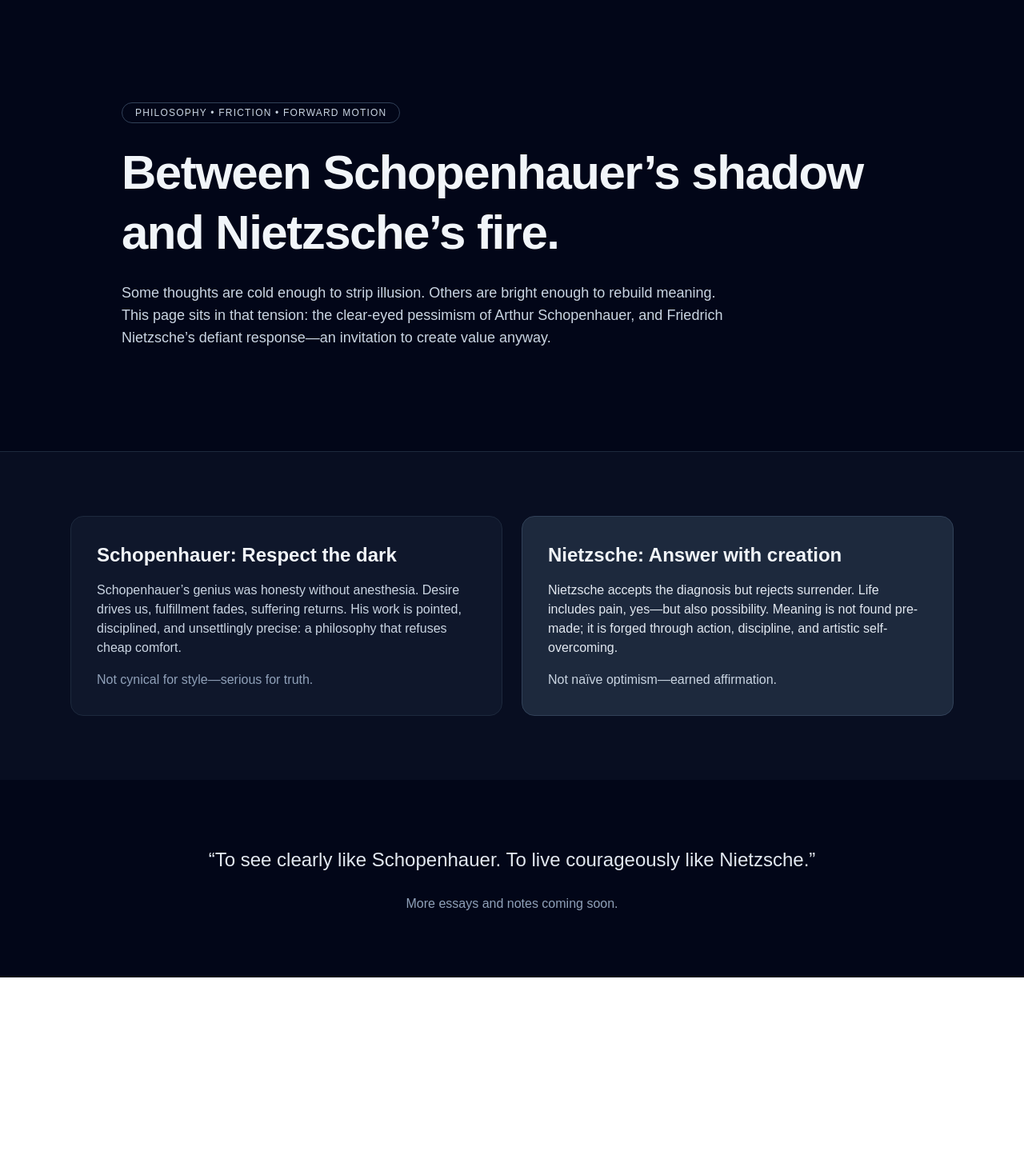
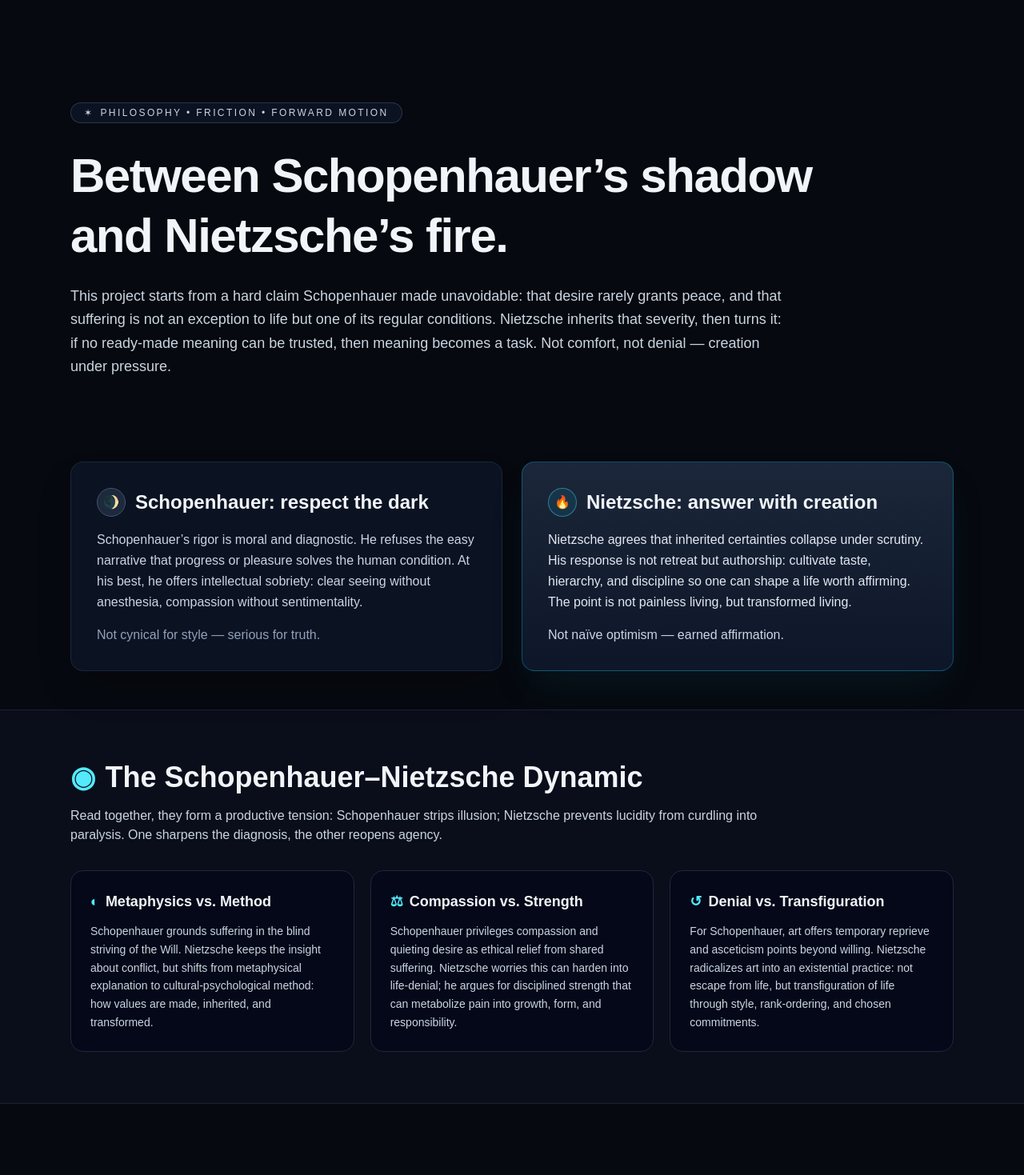
Before and after one commit to camlillico-hash/bos360-site, a Next.js app: page / in a window 1280 px wide. Shown: the top 1469 px of the page at 80% size. Before the commit the page ends 1222 px from the top, so only its background shows below. Built offline with nearby package versions, Linux system fonts and the light colour scheme.

Commit message:
Refresh philosophy homepage: deeper Schopenhauer–Nietzsche dynamic and icon-led modern styling

```diff
--- a/app/page.tsx
+++ b/app/page.tsx
@@ -4,53 +4,128 @@ description:
     "A small corner of the internet for sharp ideas, difficult truths, and life-affirming philosophy.",
 };
 
+const dynamicPoints = [
+  {
+    icon: "◐",
+    title: "Metaphysics vs. Method",
+    text: "Schopenhauer grounds suffering in the blind striving of the Will. Nietzsche keeps the insight about conflict, but shifts from metaphysical explanation to cultural-psychological method: how values are made, inherited, and transformed.",
+  },
+  {
+    icon: "⚖",
+    title: "Compassion vs. Strength",
+    text: "Schopenhauer privileges compassion and quieting desire as ethical relief from shared suffering. Nietzsche worries this can harden into life-denial; he argues for disciplined strength that can metabolize pain into growth, form, and responsibility.",
+  },
+  {
+    icon: "↺",
+    title: "Denial vs. Transfiguration",
+    text: "For Schopenhauer, art offers temporary reprieve and asceticism points beyond willing. Nietzsche radicalizes art into an existential practice: not escape from life, but transfiguration of life through style, rank-ordering, and chosen commitments.",
+  },
+];
+
 export default function Home() {
   return (
-<main className="min-h-screen bg-slate-950 text-slate-100">
+    <main className="min-h-screen bg-[#06090f] text-slate-100">
+      <div className="pointer-events-none fixed inset-0 -z-10 overflow-hidden">
+        <div className="absolute -top-24 -left-24 h-80 w-80 rounded-full bg-violet-500/20 blur-3xl" />
+        <div className="absolute top-1/4 -right-20 h-96 w-96 rounded-full bg-cyan-400/15 blur-3xl" />
+        <div className="absolute bottom-0 left-1/3 h-72 w-72 rounded-full bg-emerald-400/10 blur-3xl" />
+      </div>
+
       {/* Hero */}
-<section className="mx-auto max-w-5xl px-6 py-24 md:py-32">
-<p className="inline-block rounded-full border border-slate-700 px-4 py-1 text-xs tracking-widest text-slate-300 uppercase">
-Philosophy • Friction • Forward Motion
+      <section className="mx-auto max-w-6xl px-6 pb-14 pt-24 md:pt-32">
+        <p className="inline-flex items-center gap-2 rounded-full border border-slate-700/80 bg-slate-900/70 px-4 py-1 text-xs uppercase tracking-[0.2em] text-slate-300 backdrop-blur">
+          <span aria-hidden>✶</span> Philosophy • Friction • Forward Motion
         </p>
 
-<h1 className="mt-6 text-4xl font-bold leading-tight tracking-tight md:text-6xl">
+        <h1 className="mt-7 max-w-5xl text-4xl font-bold leading-tight tracking-tight md:text-6xl">
           Between Schopenhauer’s shadow and Nietzsche’s fire.
         </h1>
 
-<p className="mt-6 max-w-3xl text-lg text-slate-300">
-Some thoughts are cold enough to strip illusion. Others are bright enough
-to rebuild meaning. This page sits in that tension: the clear-eyed
-pessimism of Arthur Schopenhauer, and Friedrich Nietzsche’s defiant
-response—an invitation to create value anyway.
+        <p className="mt-6 max-w-4xl text-lg leading-relaxed text-slate-300">
+          This project starts from a hard claim Schopenhauer made unavoidable:
+          that desire rarely grants peace, and that suffering is not an exception
+          to life but one of its regular conditions. Nietzsche inherits that
+          severity, then turns it: if no ready-made meaning can be trusted, then
+          meaning becomes a task. Not comfort, not denial — creation under
+          pressure.
         </p>
       </section>
 
-{/* Two-column contrast */}
-<section className="border-t border-slate-800 bg-slate-900/50 py-20">
-<div className="mx-auto grid max-w-6xl gap-6 px-6 md:grid-cols-2">
-<article className="rounded-2xl border border-slate-800 bg-slate-900 p-8">
-<h2 className="text-2xl font-semibold">Schopenhauer: Respect the dark</h2>
-<p className="mt-4 text-slate-300">
-Schopenhauer’s genius was honesty without anesthesia. Desire drives us,
-fulfillment fades, suffering returns. His work is pointed, disciplined,
-and unsettlingly precise: a philosophy that refuses cheap comfort.
+      {/* Core contrast cards */}
+      <section className="mx-auto max-w-6xl px-6 py-8 md:py-12">
+        <div className="grid gap-6 md:grid-cols-2">
+          <article className="rounded-2xl border border-slate-800/90 bg-slate-900/70 p-8 shadow-2xl shadow-black/25 backdrop-blur">
+            <h2 className="flex items-center gap-3 text-2xl font-semibold text-slate-100">
+              <span className="inline-flex h-9 w-9 items-center justify-center rounded-full border border-slate-600 bg-slate-800 text-base">
+                🌒
+              </span>
+              Schopenhauer: respect the dark
+            </h2>
+            <p className="mt-4 leading-relaxed text-slate-300">
+              Schopenhauer’s rigor is moral and diagnostic. He refuses the easy
+              narrative that progress or pleasure solves the human condition. At
+              his best, he offers intellectual sobriety: clear seeing without
+              anesthesia, compassion without sentimentality.
             </p>
             <p className="mt-4 text-slate-400">
-Not cynical for style—serious for truth.
+              Not cynical for style — serious for truth.
             </p>
           </article>
 
-<article className="rounded-2xl border border-slate-700 bg-slate-800 p-8">
-<h2 className="text-2xl font-semibold">Nietzsche: Answer with creation</h2>
-<p className="mt-4 text-slate-200">
-Nietzsche accepts the diagnosis but rejects surrender. Life includes
-pain, yes—but also possibility. Meaning is not found pre-made; it is
-forged through action, discipline, and artistic self-overcoming.
+          <article className="rounded-2xl border border-cyan-400/30 bg-gradient-to-b from-slate-800/95 to-slate-900/95 p-8 shadow-2xl shadow-cyan-900/20 backdrop-blur">
+            <h2 className="flex items-center gap-3 text-2xl font-semibold text-slate-100">
+              <span className="inline-flex h-9 w-9 items-center justify-center rounded-full border border-cyan-300/40 bg-cyan-400/10 text-base text-cyan-200">
+                🔥
+              </span>
+              Nietzsche: answer with creation
+            </h2>
+            <p className="mt-4 leading-relaxed text-slate-200">
+              Nietzsche agrees that inherited certainties collapse under
+              scrutiny. His response is not retreat but authorship: cultivate
+              taste, hierarchy, and discipline so one can shape a life worth
+              affirming. The point is not painless living, but transformed
+              living.
             </p>
             <p className="mt-4 text-slate-300">
-Not naïve optimism—earned affirmation.
+              Not naïve optimism — earned affirmation.
             </p>
           </article>
+        </div>
+      </section>
+
+      {/* Dynamic elaboration */}
+      <section className="border-y border-slate-800/80 bg-slate-900/40 py-16">
+        <div className="mx-auto max-w-6xl px-6">
+          <h2 className="flex items-center gap-3 text-3xl font-bold md:text-4xl">
+            <span aria-hidden className="text-cyan-300">
+              ◉
+            </span>
+            The Schopenhauer–Nietzsche Dynamic
+          </h2>
+          <p className="mt-4 max-w-4xl text-slate-300">
+            Read together, they form a productive tension: Schopenhauer strips
+            illusion; Nietzsche prevents lucidity from curdling into paralysis.
+            One sharpens the diagnosis, the other reopens agency.
+          </p>
+
+          <div className="mt-8 grid gap-5 md:grid-cols-3">
+            {dynamicPoints.map((point) => (
+              <article
+                key={point.title}
+                className="rounded-2xl border border-slate-800 bg-slate-950/70 p-6 transition hover:-translate-y-0.5 hover:border-cyan-400/30"
+              >
+                <h3 className="flex items-center gap-2 text-lg font-semibold text-slate-100">
+                  <span aria-hidden className="text-cyan-300">
+                    {point.icon}
+                  </span>
+                  {point.title}
+                </h3>
+                <p className="mt-3 text-sm leading-relaxed text-slate-300">
+                  {point.text}
+                </p>
+              </article>
+            ))}
+          </div>
         </div>
       </section>
 
@@ -58,11 +133,10 @@ Not naïve optimism—earned affirmation.
       <section className="py-20">
         <div className="mx-auto max-w-4xl px-6 text-center">
           <blockquote className="text-xl leading-relaxed text-slate-200 md:text-2xl">
-“To see clearly like Schopenhauer. To live courageously like Nietzsche.”
+            “To see clearly like Schopenhauer. To live courageously like
+            Nietzsche.”
           </blockquote>
-<p className="mt-6 text-slate-400">
-More essays and notes coming soon.
-</p>
+          <p className="mt-6 text-slate-400">More essays and notes coming soon.</p>
         </div>
       </section>
     </main>
```
Lines whose indentation alone changed are shown as unchanged.
